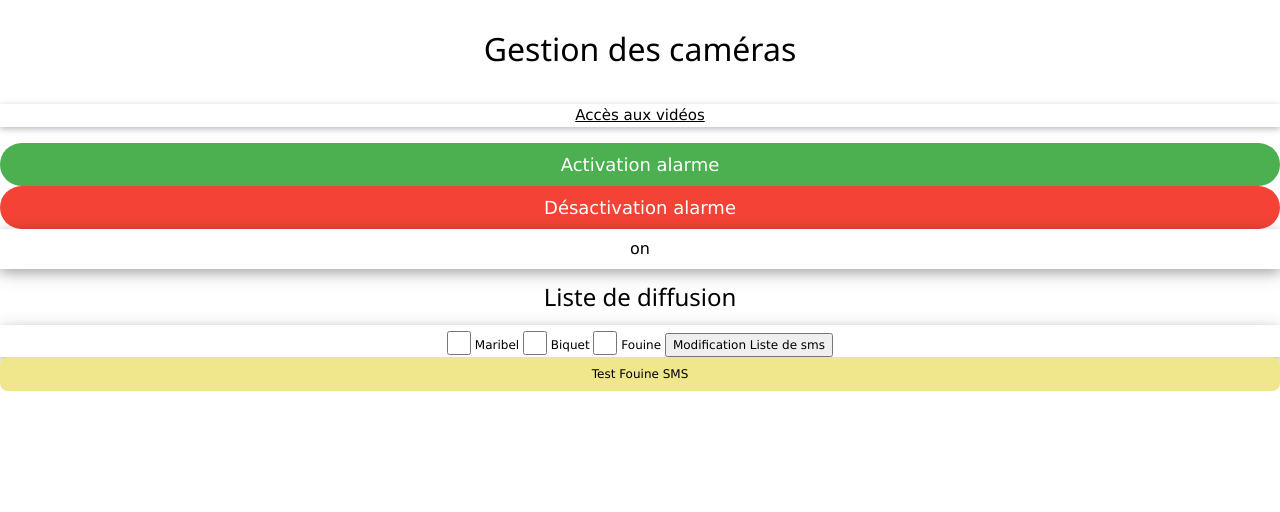
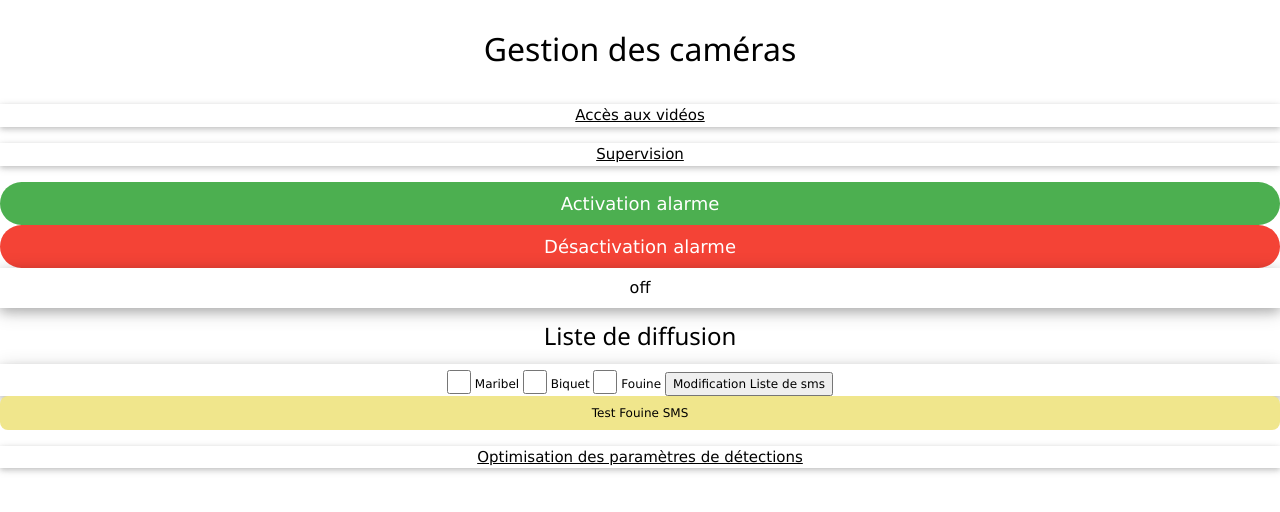
Before and after one commit to Fefel76/CAM_IHM, a Flask app: page / in a window 1280 px wide. Shown: the top 512 px of the page. Run offline with Flask 2, Linux system fonts and the light colour scheme; parts of the project's set-up code (start-up, migrations or seed data) failed here and were passed over.

Commit message:
mypython

```diff
--- a/app/main.py
+++ b/main.py
@@ -150,4 +150,5 @@
     status = getStatus()
     return render_template('index.html', status=status, ListSMS=ListSMS)
 
-app.run(debug=True, host="0.0.0.0")
+if __name__=='__main__':
+    app.run(debug=True, host="0.0.0.0", port=5001)
--- a/app/templates/index.html
+++ b/templates/index.html
@@ -36,6 +36,7 @@
 
 <h1 > Gestion des caméras  </h1>
 <div class="w3-panel w3-card w3-center"><a href="https://play.google.com/store/apps/details?id=com.tplink.iot&gl=US&pli=1" class="w3-"> Accès aux vidéos </a></div>
+<div class="w3-panel w3-card w3-center"><a href="http://localhost:5002" class="w3-"> Supervision </a></div>
 
 <a href="/detection/start" class="w3-button w3-block w3-green w3-hover-black w3-ripple w3-large w3-round-xxlarge">Activation alarme</a>
 <a href="/detection/pause" class="w3-button w3-block w3-red w3-hover-black w3-ripple w3-large w3-round-xxlarge">Désactivation alarme</a>
@@ -70,6 +71,7 @@
         <button> Modification Liste de sms</button>
     </div>
 <a href="/sms?msg=Test+SMS+OK&sms3=on" class="w3-button w3-block w3-khaki w3-hover-black w3-ripple w3-small w3-round-large">Test Fouine SMS</a>
+<div class="w3-panel w3-card w3-center"><a href="http://localhost:5002/param" class="w3-"> Optimisation des paramètres de détections </a></div>
 
  </form>
 </body>
```
Also changed, not shown: confidentialTapo.py (renamed from app/confidentialTapo.py), requirements.txt (renamed from app/requirements.txt), 1 other file.
